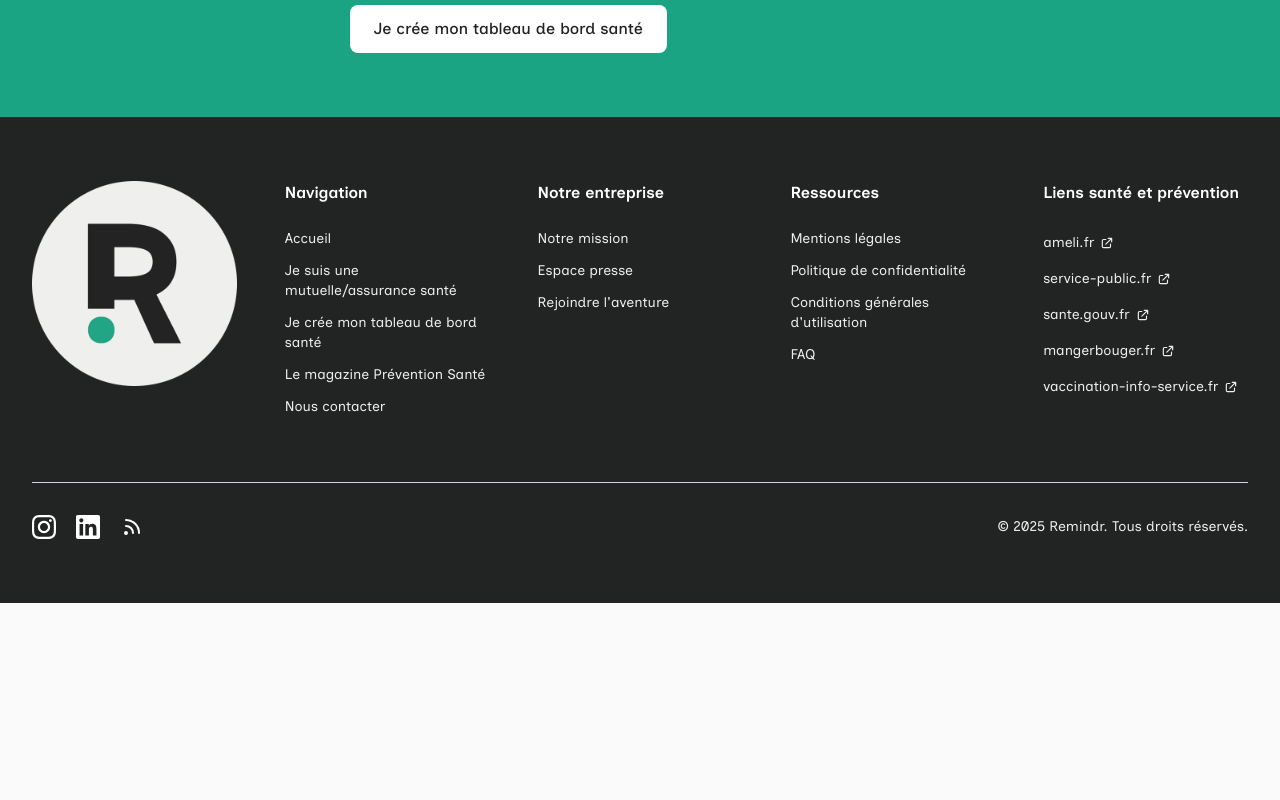
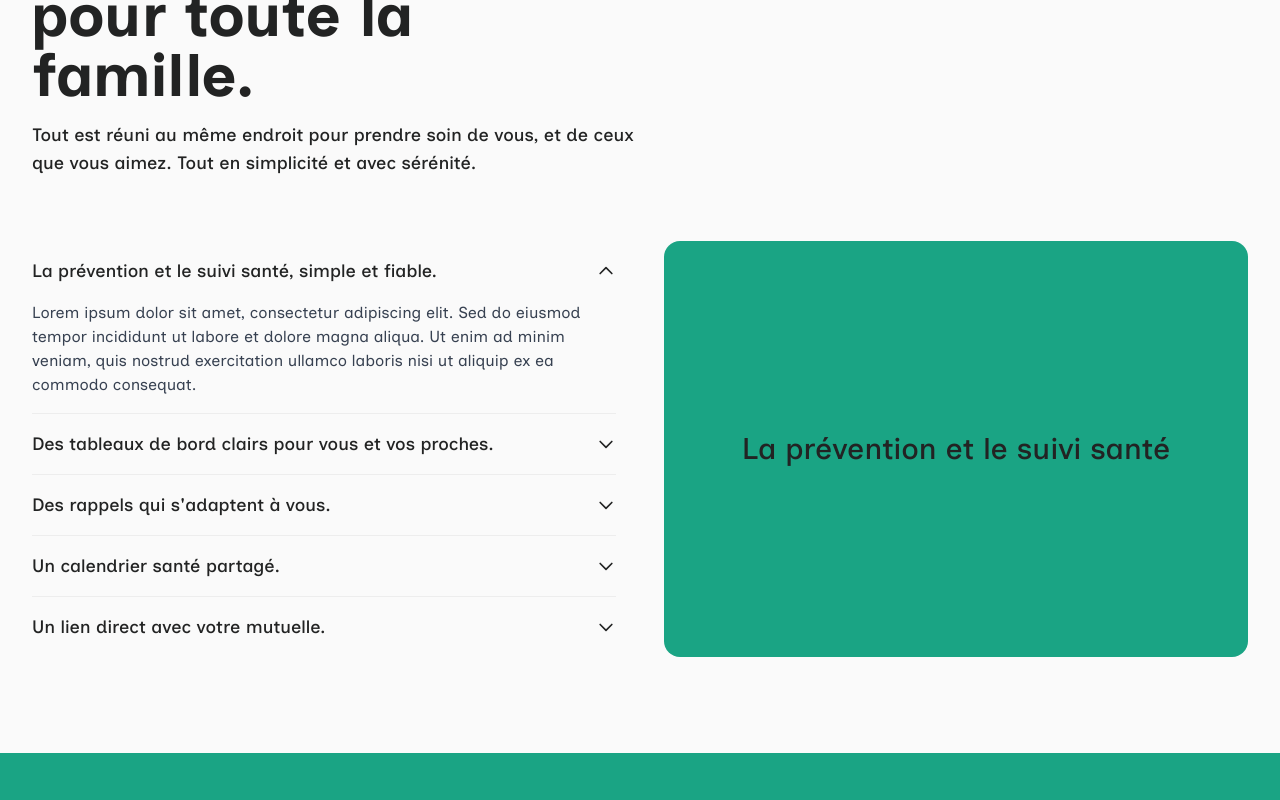
Before and after one commit to Remindr-pro/RemindR-app-V2, a Next.js app in the folder frontend/: page /particuliers in a window 1280 px wide. Shown: the part 2020-2820 px from the top of the page. Before the commit the page ends 2623 px from the top, so only its background shows below. Built offline with nearby package versions, Linux system fonts and the light colour scheme.

Commit message:
feat(page-particuliers): add prevention section

```diff
--- a/frontend/src/app/(landing)/particuliers/page.tsx
+++ b/frontend/src/app/(landing)/particuliers/page.tsx
@@ -1,5 +1,6 @@
 import Button from "@/app/components/Button";
 import Preview from "@/app/components/Preview";
+import PreventionCollapse from "@/app/components/PreventionCollapse";
 
 export default function ParticuliersPage() {
   return (
@@ -28,6 +29,24 @@ export default function ParticuliersPage() {
       <section className="min-h-screen flex flex-col items-center justify-center py-0 md:py-24">
         <Preview />
       </section>
+
+      {/* === Section Prevention === */}
+      <section className="min-h-screen flex items-center justify-center md:py-24 px-5 lg:px-0">
+        <div className="w-full max-w-7xl mx-auto flex flex-col gap-16">
+          <div className="w-full lg:w-1/2">
+            <h2 className="text-3xl md:text-6xl font-inclusive font-bold text-dark mb-4">
+              La santé <span className="text-greenMain">regroupée</span> pour
+              toute la famille.
+            </h2>
+            <p className="text-base md:text-lg font-inclusive font-medium text-dark">
+              Tout est réuni au même endroit pour prendre soin de vous, et de
+              ceux que vous aimez. Tout en simplicité et avec sérénité.
+            </p>
+          </div>
+
+          <PreventionCollapse />
+        </div>
+      </section>
     </>
   );
 }
--- /dev/null
+++ b/frontend/src/app/components/CollapseItem.tsx
@@ -0,0 +1,62 @@
+"use client";
+
+import { useState } from "react";
+
+interface CollapseItemProps {
+  title: string;
+  children?: React.ReactNode;
+  isOpen?: boolean;
+  onToggle?: () => void;
+}
+
+export default function CollapseItem({
+  title,
+  children,
+  isOpen: controlledIsOpen,
+  onToggle,
+}: CollapseItemProps) {
+  const [internalIsOpen, setInternalIsOpen] = useState(false);
+  const isOpen =
+    controlledIsOpen !== undefined ? controlledIsOpen : internalIsOpen;
+
+  const handleToggle = () => {
+    if (onToggle) {
+      onToggle();
+    } else {
+      setInternalIsOpen(!internalIsOpen);
+    }
+  };
+
+  return (
+    <div className="border-b border-gray-2 last:border-b-0">
+      <button
+        onClick={handleToggle}
+        className="w-full flex items-center justify-between py-4 text-left hover:opacity-80 transition-opacity"
+      >
+        <span className="text-base md:text-lg font-inclusive font-medium text-dark">
+          {title}
+        </span>
+        <svg
+          className={`w-5 h-5 text-dark transition-transform duration-200 ${
+            isOpen ? "rotate-180" : ""
+          }`}
+          fill="none"
+          stroke="currentColor"
+          viewBox="0 0 24 24"
+        >
+          <path
+            strokeLinecap="round"
+            strokeLinejoin="round"
+            strokeWidth={2}
+            d="M19 9l-7 7-7-7"
+          />
+        </svg>
+      </button>
+      {isOpen && children && (
+        <div className="pb-4 text-base font-inclusive text-gray-4">
+          {children}
+        </div>
+      )}
+    </div>
+  );
+}
--- /dev/null
+++ b/frontend/src/app/components/CollapseList.tsx
@@ -0,0 +1,35 @@
+"use client";
+
+import CollapseItem from "./CollapseItem";
+
+interface CollapseItemData {
+  title: string;
+  content?: string;
+}
+
+interface CollapseListProps {
+  items: CollapseItemData[];
+  openIndex?: number;
+  onItemToggle?: (index: number) => void;
+}
+
+export default function CollapseList({
+  items,
+  openIndex,
+  onItemToggle,
+}: CollapseListProps) {
+  return (
+    <div className="w-full">
+      {items.map((item, index) => (
+        <CollapseItem
+          key={index}
+          title={item.title}
+          isOpen={openIndex === index}
+          onToggle={() => onItemToggle?.(index)}
+        >
+          {item.content && <p>{item.content}</p>}
+        </CollapseItem>
+      ))}
+    </div>
+  );
+}
--- /dev/null
+++ b/frontend/src/app/components/PreventionCollapse.tsx
@@ -0,0 +1,97 @@
+"use client";
+
+import { useState } from "react";
+import CollapseList from "./CollapseList";
+
+const COLLAPSE_IMAGES = {
+  0: {
+    color: "#1aa484",
+    text: "La prévention et le suivi santé",
+  },
+  1: {
+    color: "#4a90e2",
+    text: "Des tableaux de bord clairs",
+  },
+  2: {
+    color: "#7ca42b",
+    text: "Des rappels qui s'adaptent",
+  },
+  3: {
+    color: "#9055a2",
+    text: "Un calendrier santé partagé",
+  },
+  4: {
+    color: "#f4a261",
+    text: "Un lien direct avec votre mutuelle",
+  },
+};
+
+const COLLAPSE_ITEMS = [
+  {
+    title: "La prévention et le suivi santé, simple et fiable.",
+    content:
+      "Lorem ipsum dolor sit amet, consectetur adipiscing elit. Sed do eiusmod tempor incididunt ut labore et dolore magna aliqua. Ut enim ad minim veniam, quis nostrud exercitation ullamco laboris nisi ut aliquip ex ea commodo consequat.",
+  },
+  {
+    title: "Des tableaux de bord clairs pour vous et vos proches.",
+    content:
+      "Duis aute irure dolor in reprehenderit in voluptate velit esse cillum dolore eu fugiat nulla pariatur. Excepteur sint occaecat cupidatat non proident, sunt in culpa qui officia deserunt mollit anim id est laborum.",
+  },
+  {
+    title: "Des rappels qui s'adaptent à vous.",
+    content:
+      "Sed ut perspiciatis unde omnis iste natus error sit voluptatem accusantium doloremque laudantium, totam rem aperiam, eaque ipsa quae ab illo inventore veritatis et quasi architecto beatae vitae dicta sunt explicabo.",
+  },
+  {
+    title: "Un calendrier santé partagé.",
+    content:
+      "Nemo enim ipsam voluptatem quia voluptas sit aspernatur aut odit aut fugit, sed quia consequuntur magni dolores eos qui ratione voluptatem sequi nesciunt. Neque porro quisquam est, qui dolorem ipsum quia dolor sit amet.",
+  },
+  {
+    title: "Un lien direct avec votre mutuelle.",
+    content:
+      "At vero eos et accusamus et iusto odio dignissimos ducimus qui blanditiis praesentium voluptatum deleniti atque corrupti quos dolores et quas molestias excepturi sint occaecati cupiditate non provident, similique sunt in culpa.",
+  },
+];
+
+export default function PreventionCollapse() {
+  const [openCollapseIndex, setOpenCollapseIndex] = useState<
+    number | undefined
+  >(0);
+
+  const handleCollapseToggle = (index: number) => {
+    setOpenCollapseIndex(openCollapseIndex === index ? undefined : index);
+  };
+
+  const currentImage =
+    openCollapseIndex !== undefined
+      ? COLLAPSE_IMAGES[openCollapseIndex as keyof typeof COLLAPSE_IMAGES]
+      : COLLAPSE_IMAGES[0];
+
+  return (
+    <div className="grid grid-cols-1 lg:grid-cols-2 gap-8 lg:gap-12 items-stretch">
+      {/* Liste des items collapse */}
+      <div className="flex">
+        <CollapseList
+          openIndex={openCollapseIndex}
+          onItemToggle={handleCollapseToggle}
+          items={COLLAPSE_ITEMS}
+        />
+      </div>
+
+      {/* Image */}
+      <div className="hidden lg:block">
+        <div
+          className="rounded-2xl h-full w-full flex items-center justify-center transition-all duration-300"
+          style={{ backgroundColor: currentImage.color }}
+        >
+          {currentImage.text && (
+            <span className="text-white text-2xl md:text-3xl font-inclusive font-medium text-center px-8">
+              {currentImage.text}
+            </span>
+          )}
+        </div>
+      </div>
+    </div>
+  );
+}
```
